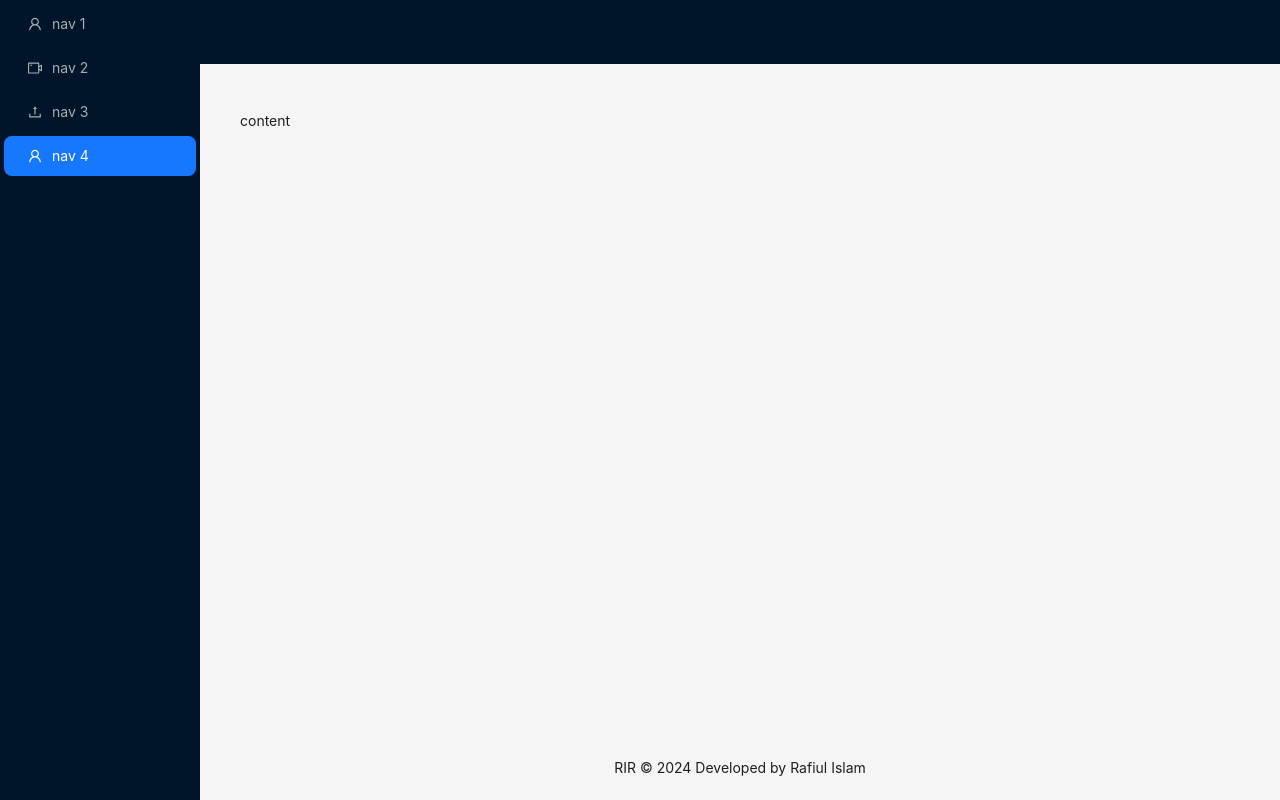
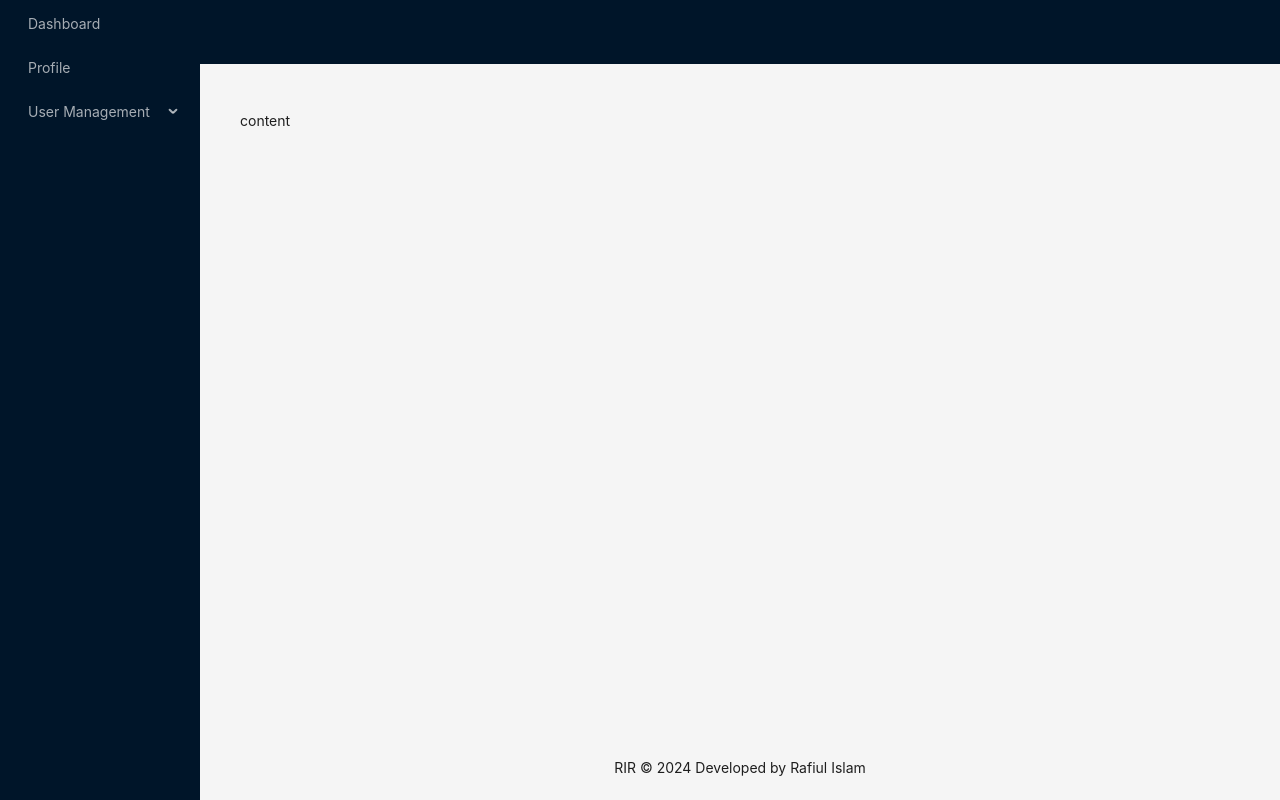
Before and after one commit to rirefat/campusConnect-frontend, a React (Vite) app: page / in a window 1280 px wide. Built offline with nearby package versions, Linux system fonts and the light colour scheme.

Commit message:
setting up basic sidebar options

```diff
--- a/src/components/layout/MainLayout.tsx
+++ b/src/components/layout/MainLayout.tsx
@@ -1,16 +1,26 @@
 import React from 'react';
 import { UploadOutlined, UserOutlined, VideoCameraOutlined } from '@ant-design/icons';
 import { Layout, Menu, theme } from 'antd';
-
 const { Header, Content, Footer, Sider } = Layout;
 
-const items = [UserOutlined, VideoCameraOutlined, UploadOutlined, UserOutlined].map(
-  (icon, index) => ({
-    key: String(index + 1),
-    icon: React.createElement(icon),
-    label: `nav ${index + 1}`,
-  }),
-);
+const items = [
+    {
+        key: crypto.randomUUID(),
+        label: "Dashboard"
+    },
+    {
+        key: crypto.randomUUID(),
+        label: "Profile"
+    },
+    {
+        key: crypto.randomUUID(),
+        label: "User Management",
+        children: [
+            {key: 1, label: "Create user"},
+            {key: 2, label: "Create student"},
+        ],
+    },
+];
 
 const MainLayout: React.FC = () => {
     const {
@@ -18,7 +28,7 @@ const MainLayout: React.FC = () => {
     } = theme.useToken();
 
     return (
-    <Layout style={{height: '100vh'}}>
+        <Layout style={{ height: '100vh' }}>
             <Sider
                 breakpoint="lg"
                 collapsedWidth="0"
```
Lines whose indentation alone changed are shown as unchanged.
